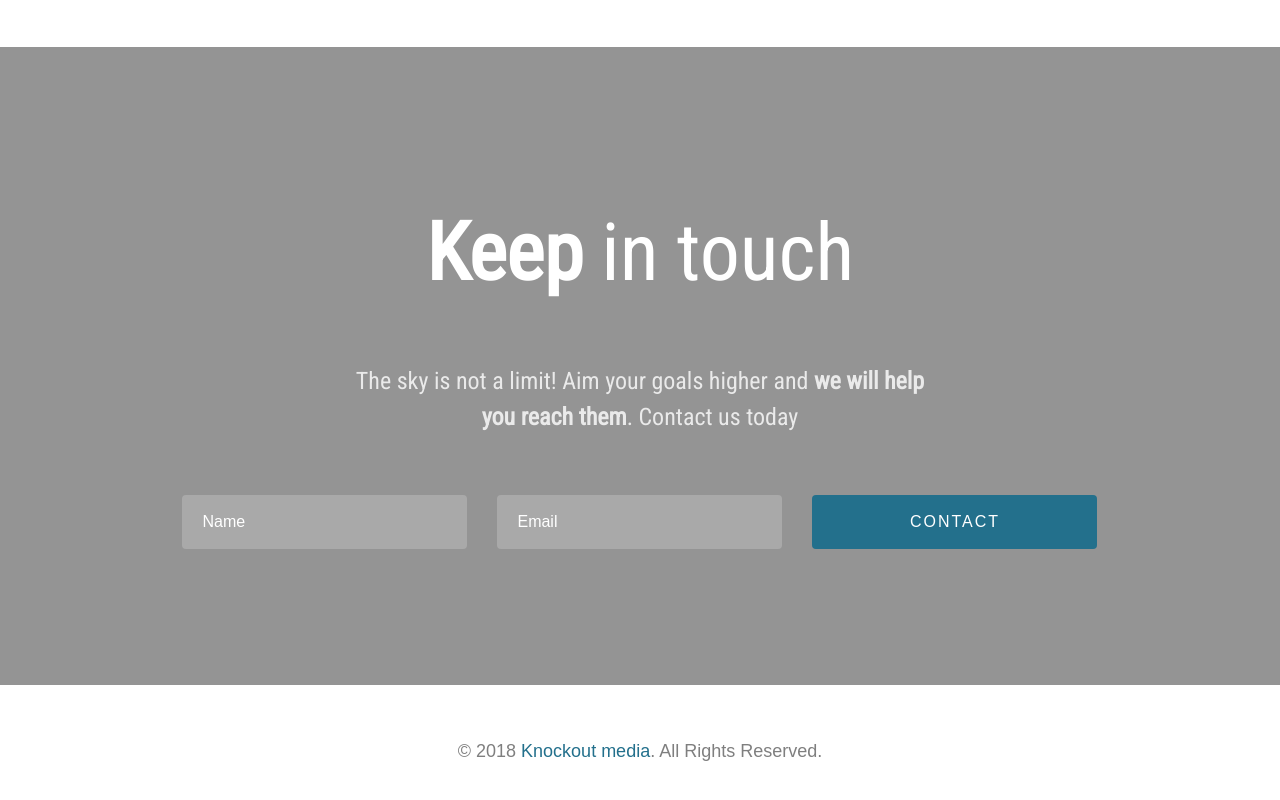
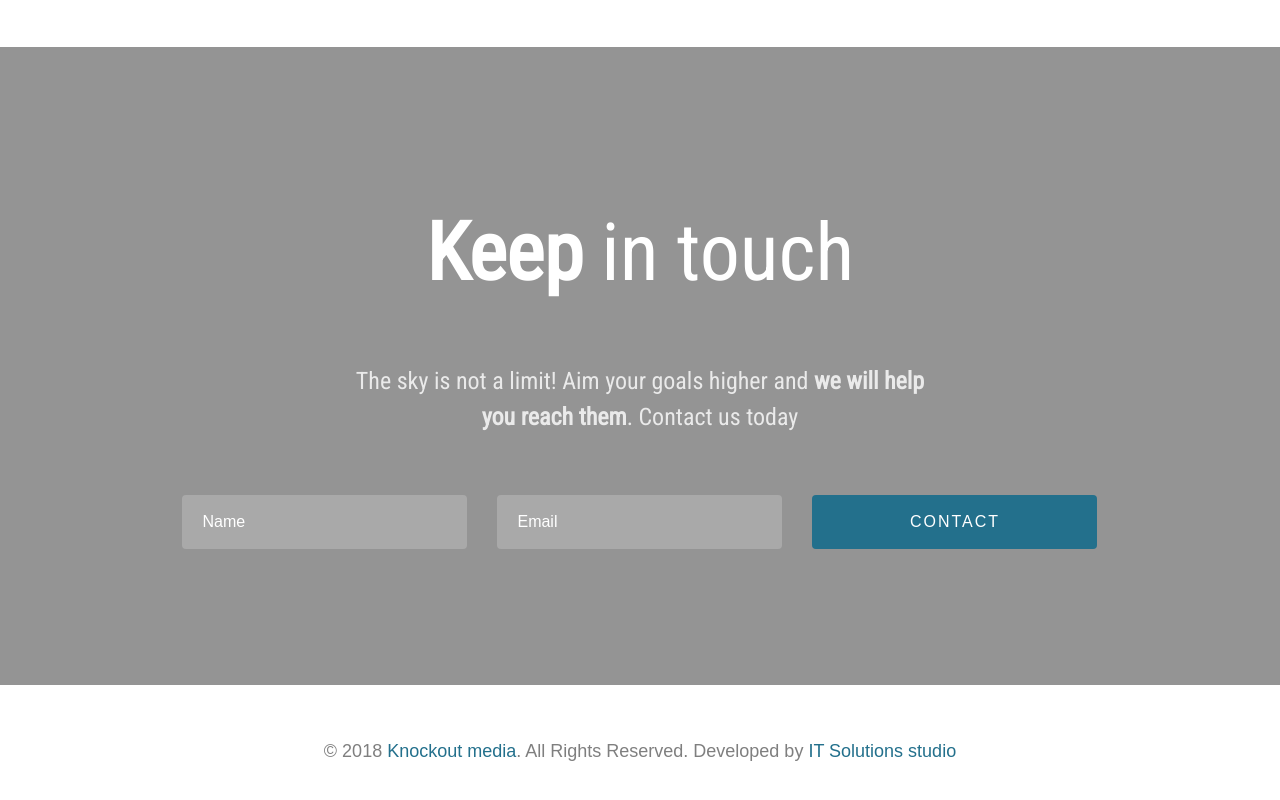
Before and after one commit to alexbazanit/alexbazanit.github.io, a plain HTML site: page index.html in a window 1280 px wide. Shown: the part 3812-4612 px from the top of the page. Drawn offline with Linux system fonts and the light colour scheme; a web font is replaced by a local one.

Commit message:
Update index.html

```diff
--- a/index.html
+++ b/index.html
@@ -224,7 +224,7 @@
 		<div class="container">
 			<div class="row">
 				<div class="col-md-12">
-					<p class="copyright text-center">&copy; 2018 <a href="http://knockout.media">Knockout media</a>. All Rights Reserved.</p>
+					<p class="copyright text-center">&copy; 2018 <a href="http://knockout.media">Knockout media</a>. All Rights Reserved. Developed by <a href="https://it-solutions.today/">IT Solutions studio</a></p>
 				</div>
 			</div>
 		</div>
```
